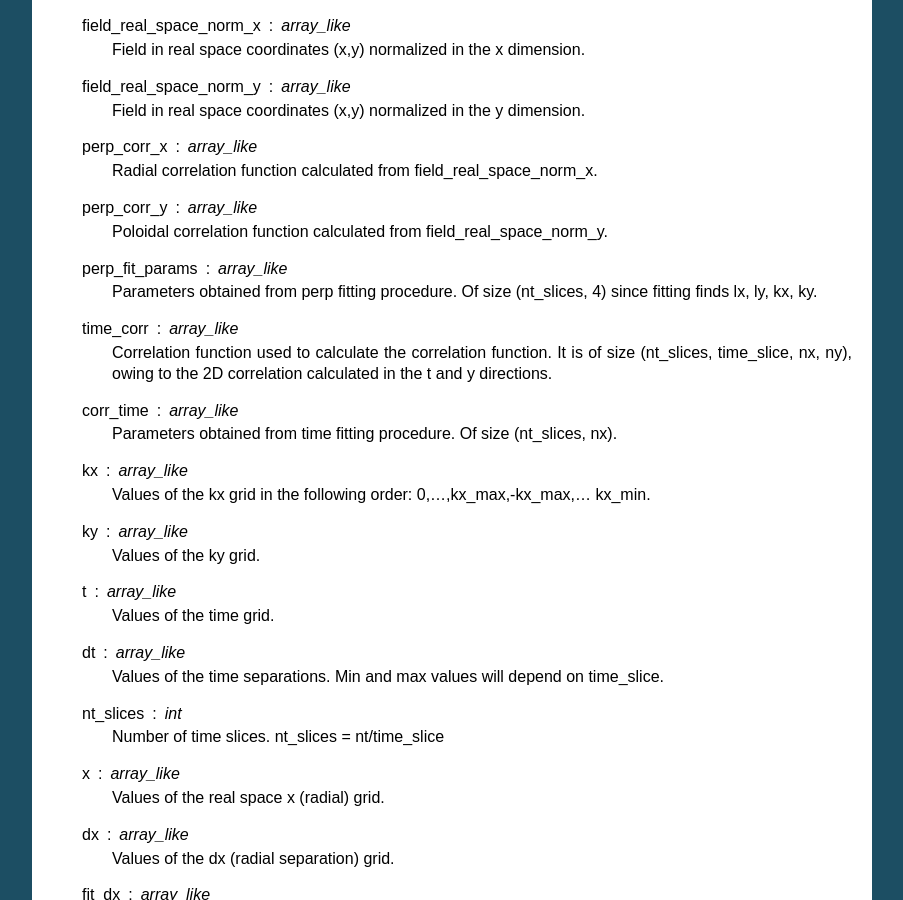
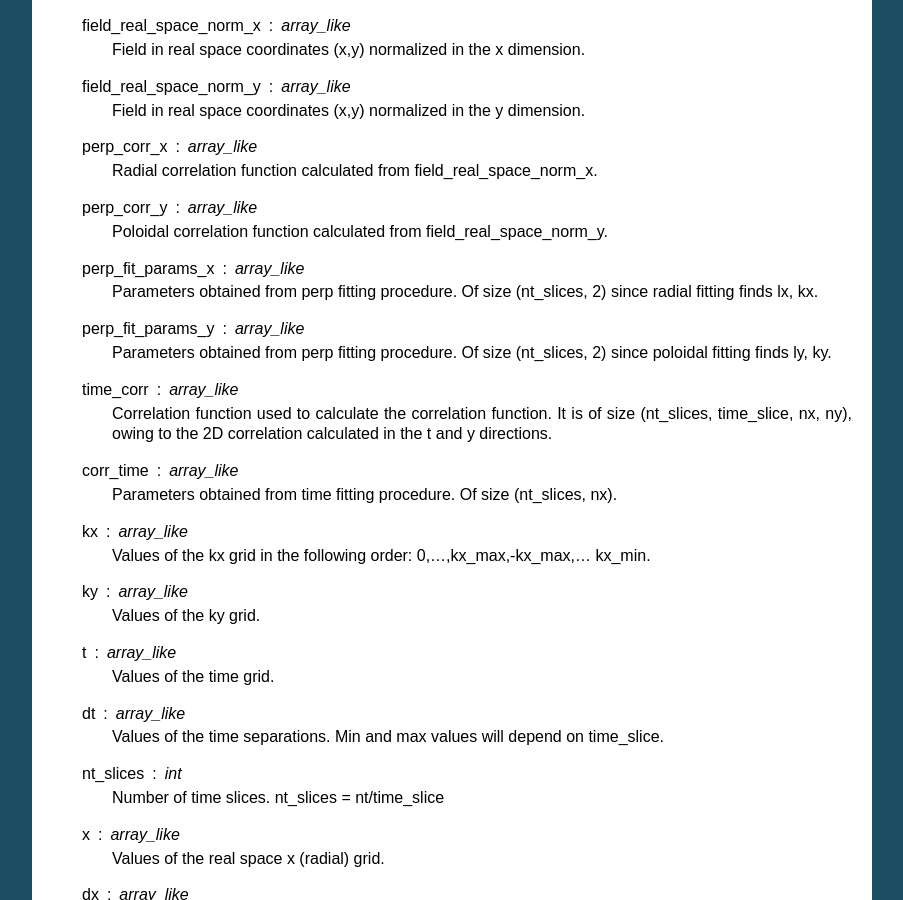
Before and after one commit to ferdinandvanwyk/gs2_correlation, a Sphinx documentation site: the page built from doc/source/simulation.rst, in a window 1280 px wide and 900 px high, scrolled down 3066 px. Shown: the whole window, without its empty margins (198-1101 px from the left). Built offline with Sphinx 7.4.7, drawn with Linux system fonts in a browser that asks for light colours; formulas are drawn with MathJax 3.

Commit message:
start changing perp_fitting

```diff
--- a/doc/source/simulation.rst
+++ b/doc/source/simulation.rst
@@ -127,9 +127,12 @@ Instance Variables of Simulation Class
        Radial correlation function calculated from field_real_space_norm_x.
    perp_corr_y : array_like
        Poloidal correlation function calculated from field_real_space_norm_y.
-   perp_fit_params : array_like
-       Parameters obtained from perp fitting procedure. Of size (nt_slices, 4)
-       since fitting finds lx, ly, kx, ky.
+   perp_fit_params_x : array_like
+       Parameters obtained from perp fitting procedure. Of size (nt_slices, 2)
+       since radial fitting finds lx, kx.
+   perp_fit_params_y : array_like
+       Parameters obtained from perp fitting procedure. Of size (nt_slices, 2)
+       since poloidal fitting finds ly, ky.
    time_corr : array_like
        Correlation function used to calculate the correlation function. It is
        of size (nt_slices, time_slice, nx, ny), owing to the 2D
```
Also changed, not shown: 1 other file.
